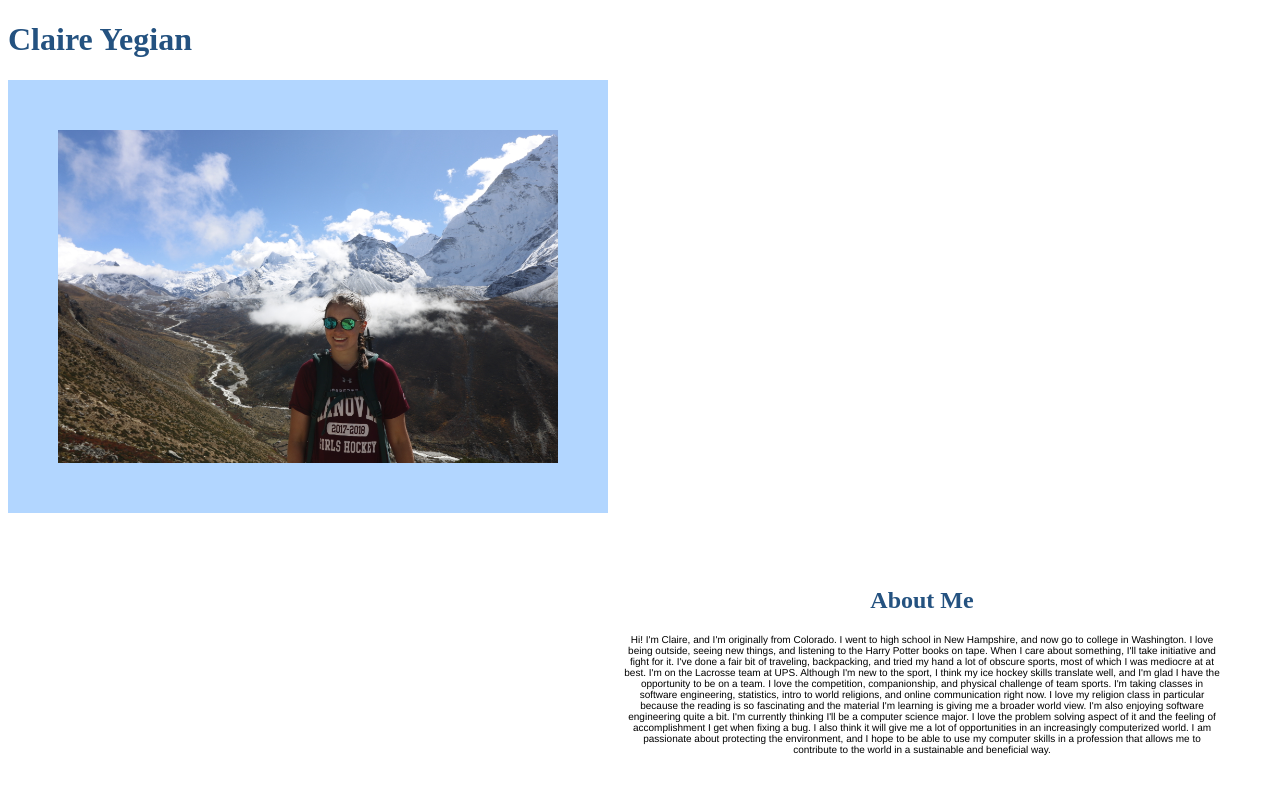
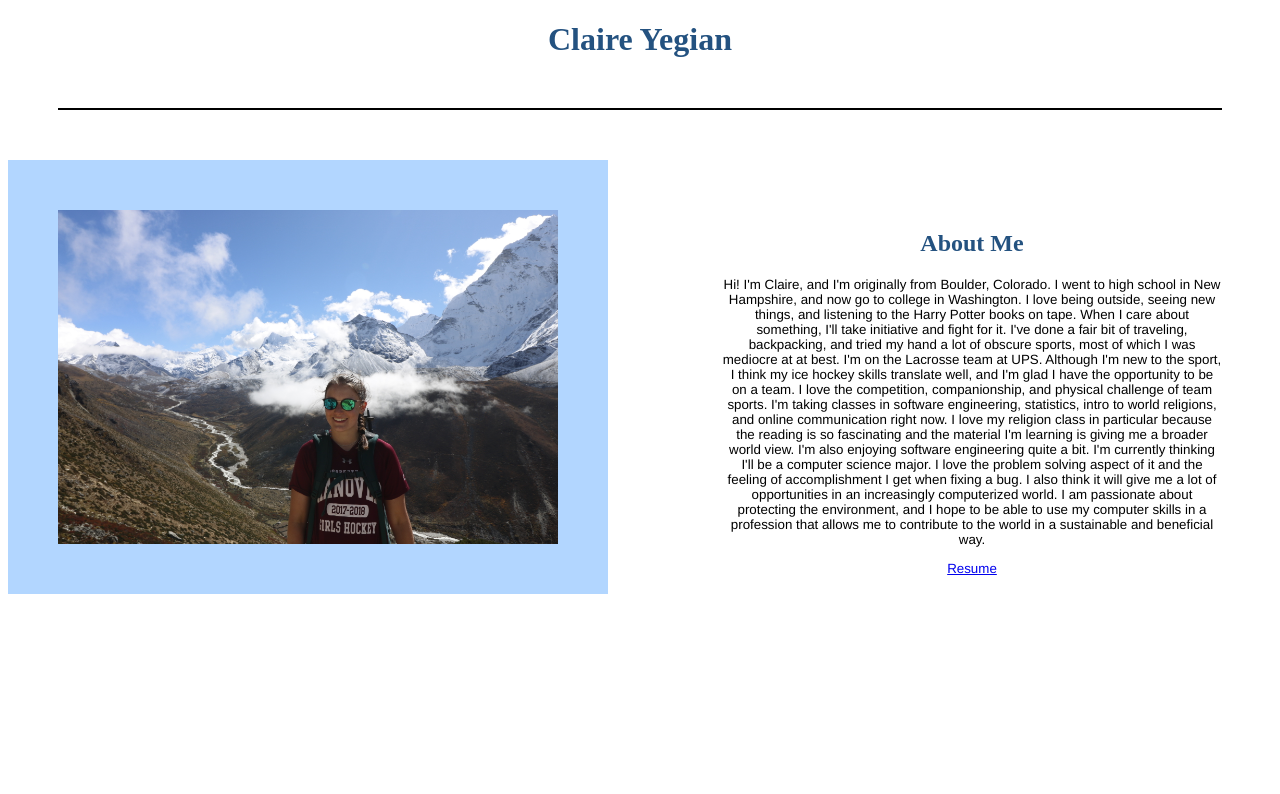
Before and after one commit to claire-yegian/claire-yegian.github.io, a plain HTML site: page index.html in a window 1280 px wide. Drawn offline with Linux system fonts and the light colour scheme.

Commit message:
final style and content edits

```diff
--- a/default.css
+++ b/default.css
@@ -1,6 +1,6 @@
 p, ul {
     font-family: Helvetica, Arial, sans-serif;
-    font-size: 10px;
+    font-size: 10pt;
 }
 
 img  {
@@ -13,7 +13,7 @@ img  {
 }
 
 .text {
-    width: 600px;
+    width: 500px;
     float: right;
     margin: 50px;
     text-align: center;
@@ -29,7 +29,7 @@ img  {
 }
 
 h1, h2 {
-color: #245280;
+    color: #245280;
 }
 
 h3 {
--- a/index.html
+++ b/index.html
@@ -6,14 +6,15 @@
         <link rel='stylesheet' href='default.css'/>
     </head>
     <body>
-        <h1>Claire Yegian</h1>
+        <h1 class='heading'>Claire Yegian</h1>
+        <div class='divider'></div>
         <div class='photo'>
         <img src='biophoto.JPG' width='500' alt='A photo of Claire hiking'/>
         </div>
         <div class='text'>
         <h2>About Me</h2>
         <p>
-            Hi! I'm Claire, and I'm originally from Colorado. I went to high school in
+            Hi! I'm Claire, and I'm originally from Boulder, Colorado. I went to high school in
             New Hampshire, and now go to college in Washington. I love being outside, seeing
             new things, and listening to the Harry Potter books on tape. When I care about
             something, I'll take initiative and fight for it. I've done a fair bit of traveling,
@@ -33,6 +34,7 @@
             profession that allows me to contribute to the world in a sustainable and beneficial
             way.
         </p>
+        <p><a href='resume.html'>Resume</a></p>
         </div>
     </body>
 </html>
```
Also changed, not shown: resume.html (+3 -3 lines).
